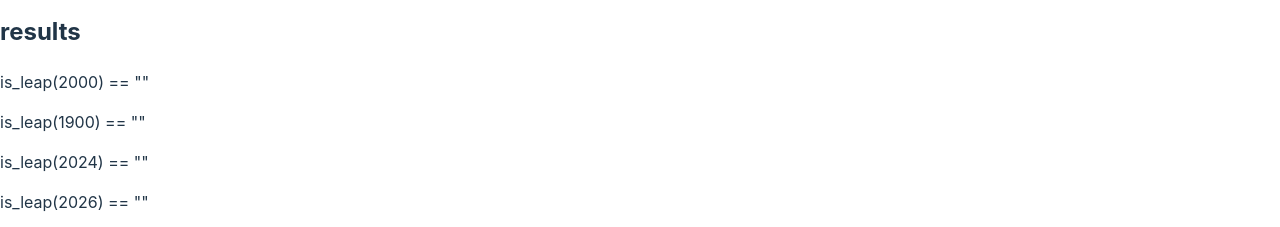
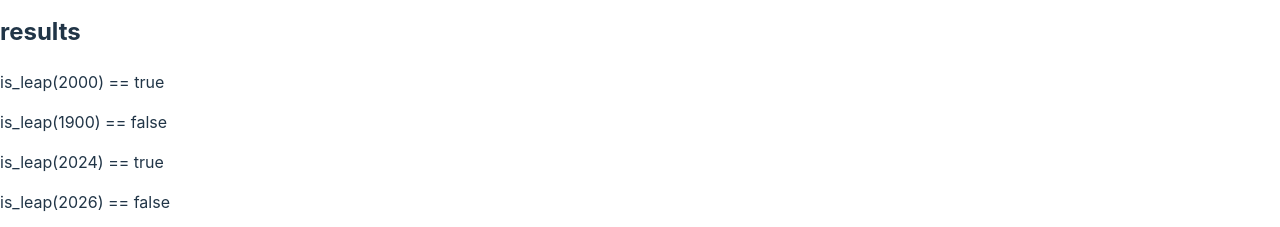
Before and after one commit to StayFar/UX308FinalExam, a React (Vite) app: page / in a window 1280 px wide. Shown: the part 1445-1672 px from the top of the page. Built offline with nearby package versions, Linux system fonts and the light colour scheme.

Commit message:
fix question 7 output

```diff
--- a/src/components.jsx
+++ b/src/components.jsx
@@ -83,11 +83,11 @@ function Question7(){
     example, the years 1700, 1800, and 1900 are not leap years,
     but the years 1600 and 2000 are.
 <h2>results</h2>
-<p>is_leap(2000) == "{is_leap(2000)}" </p>
-<p>is_leap(1900) == "{is_leap(1900)}" </p>
-<p>is_leap(2024) == "{is_leap(2024)}" </p>
-<p>is_leap(2026) == "{is_leap(2026)}" </p>
-    </section>
+<p>is_leap(2000) == {is_leap(2000).toString()}</p>
+<p>is_leap(1900) == {is_leap(1900).toString()}</p>
+<p>is_leap(2024) == {is_leap(2024).toString()}</p>
+<p>is_leap(2026) == {is_leap(2026).toString()}</p>
+        </section>
+}
 
-}
 export {Question1, Question2, Question3, Question4, Question5, Question6, Question7}
--- a/src/functions.js
+++ b/src/functions.js
@@ -96,4 +96,5 @@ function is_leap(year) {
         return false;
     }
 }
+
 export {hello, fahrenheitToCelsius, colour_mix, largest_product, day_of_the_week, pay_raise, is_leap}
```
